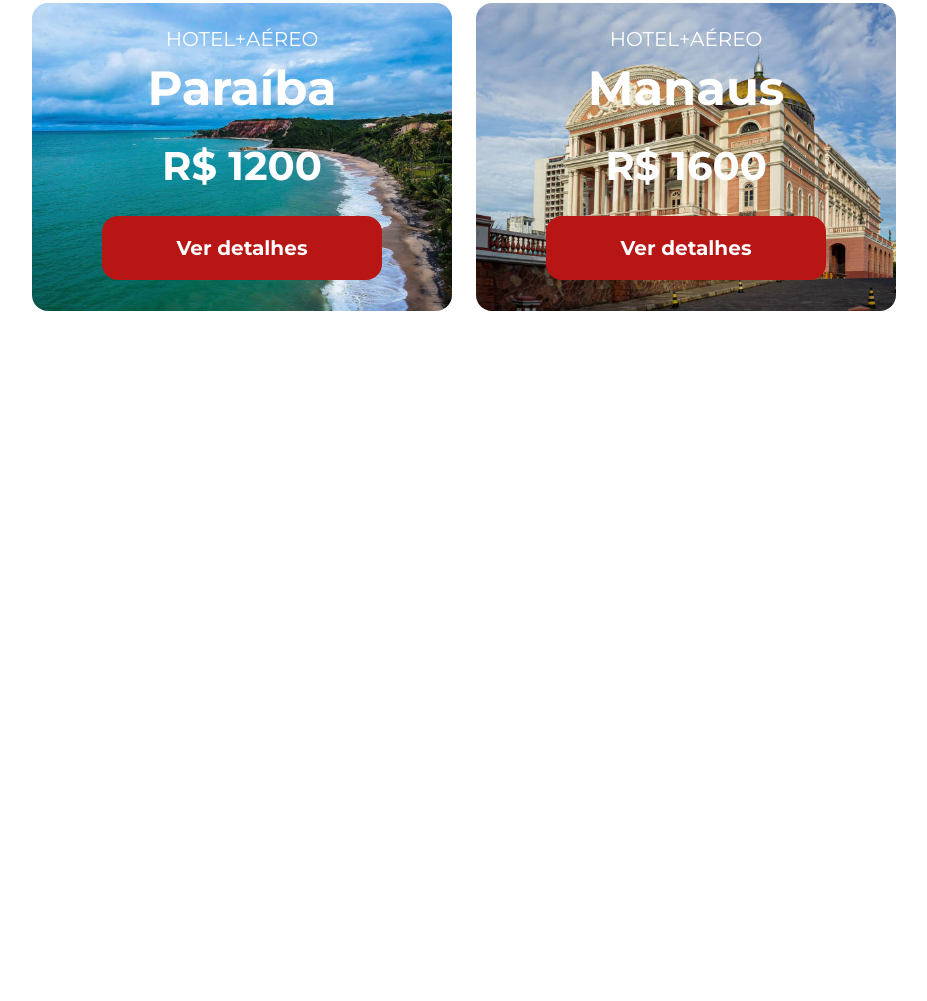
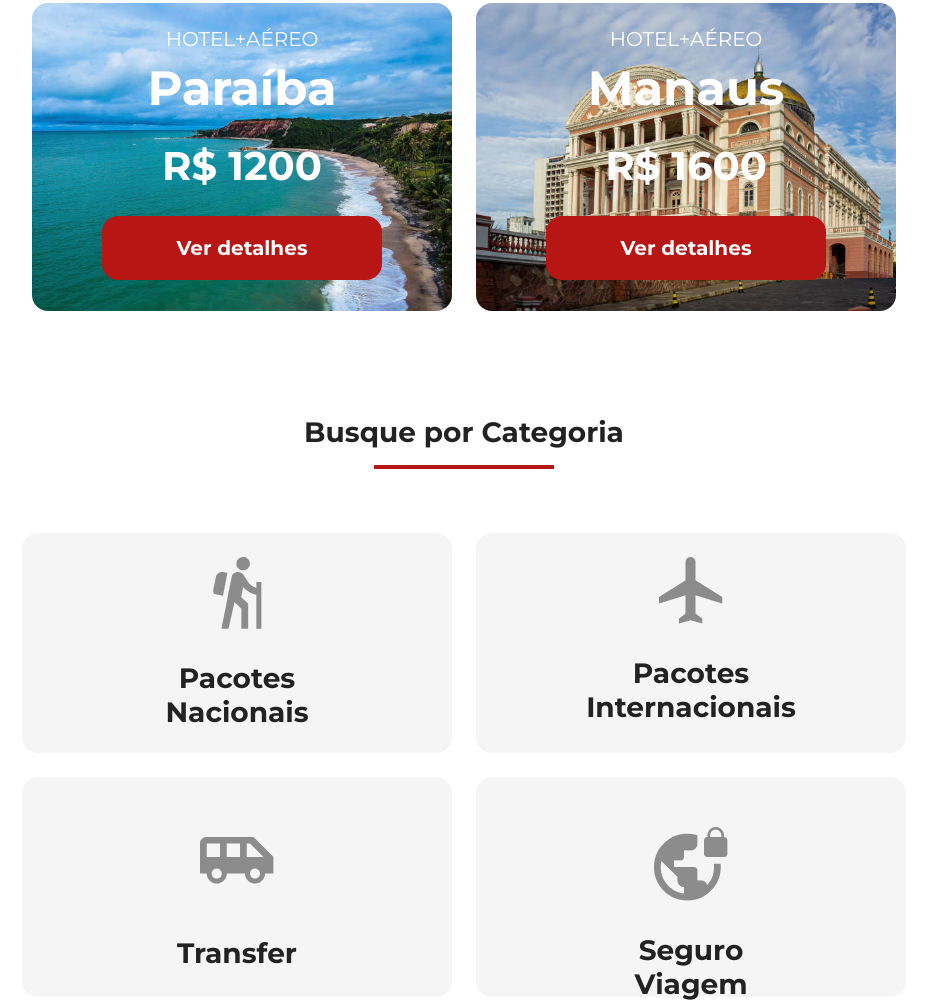
Before and after one commit to JaquelineSSouz/jornada-viagens, a plain HTML site: page index.html in a window 1280 px wide. Shown: the part 1543-2544 px from the top of the page, without its empty margins (176-1103 px from the left). Before the commit the page ends 1854 px from the top, so only its background shows below. Drawn offline with Linux system fonts and the light colour scheme.

Commit message:
Criando sessao categorias

```diff
--- /dev/null
+++ b/css/categories.css
@@ -0,0 +1,58 @@
+.categories .section-title {
+  width: 312px;
+  margin: 0 auto;
+}
+.categories-cards {
+  display: flex;
+  flex-direction: column;
+  align-items: center;
+  gap: 24px;
+  margin-top: 64px;
+}
+
+.categories-cards a.card {
+  width: 312px;
+  height: 220px;
+  background-color: var(--background-secondary-color);
+  text-align: center;
+  border-radius: 16px;
+  padding: 24px;
+  box-sizing: border-box;
+  text-decoration: none;
+  color: var(--text-primary-color);
+}
+
+.categories-cards .card h3 {
+  font-size: 28px;
+  font-weight: var(--title-weight);
+}
+/*trick*/
+.categories-cards .card.single-line {
+  padding-top: 50px;
+}
+.categories-cards .card.single-line.transfer img {
+  margin: 10px 0 20px;
+}
+
+@media screen and (min-width: 768px) {
+  .categories .section-title {
+    width: 100%;
+  }
+  .categories-cards {
+    flex-direction: row;
+    flex-wrap: wrap;
+    justify-content: center;
+  }
+}
+
+@media screen and (min-width: 1024px) {
+  .categories-cards a.card {
+    width: 430px;
+  }
+}
+
+@media screen and (min-width: 1440px) {
+  .categories-cards a.card {
+    width: 280px;
+  }
+}
--- a/css/offers.css
+++ b/css/offers.css
@@ -1,11 +1,14 @@
-.offers-cards{
+.offers {
+  margin-bottom: 104px;
+}
+.offers-cards {
   display: flex;
   flex-direction: column;
   align-items: center;
   gap: 24px;
 }
 
-.card {
+.offers-cards .card {
   color: var(--text-secondary-color);
   background-color: black;
   width: 312px;
@@ -15,7 +18,7 @@
   border-radius: 16px;
   text-align: center;
 }
-.card header {
+.offers-cards .card header {
   display: block;
   background-color: transparent;
   position: static;
@@ -23,18 +26,18 @@
   margin-bottom: 24px;
 }
 
-.card header p {
+.offers-cards .card header p {
   font-size: 20px;
   font-weight: var(--text-weight);
 }
 
-.card header h3 {
+.offers-cards .card header h3 {
   font-size: 40px;
   font-weight: var(--title-weight);
   margin: 8px 0 0;
 }
 
-.card header span {
+.offers-cards .card header span {
   font-size: 32px;
   margin-top: 24px;
   display: inline-block;
@@ -61,7 +64,7 @@
 }
 
 @media screen and (min-width: 768px) {
-  .offers-cards{
+  .offers-cards {
     flex-direction: row;
     flex-wrap: wrap;
     justify-content: center;
@@ -69,22 +72,22 @@
 }
 
 @media screen and (min-width: 1024px) {
-  .card {
+  .offers-cards .card {
     width: 420px;
     height: 308px;
   }
 
-  .card header h3 {
+  .offers-cards .card header h3 {
     font-size: 48px;
   }
 
-  .card header span {
+  .offers-cards .card header span {
     font-size: 40px;
   }
 }
 
 @media screen and (min-width: 1440px) {
-  .card {
+  .offers-cards .card {
     width: 588px;
   }
 }
--- a/css/style.css
+++ b/css/style.css
@@ -2,3 +2,4 @@
 @import url(header.css);
 @import url(hero.css);
 @import url(offers.css);
+@import url(categories.css);
--- a/index.html
+++ b/index.html
@@ -111,11 +111,73 @@
         </article>
       </div>
     </section>
-    <!-- <section class="categories">
+    <section class="categories">
       <div class="section-title">
-        <h2>Busque por categoria</h2>
+        <h2>Busque por Categoria</h2>
         <hr />
       </div>
-    </section> -->
+      <div class="categories-cards">
+        <a
+          class="card"
+          href="#"
+          target="_blank"
+          title="Busque pela categoria Pacotes Nacionais"
+        >
+          <img
+            src="img/pacotes-nacionais.png"
+            alt="ícone cinza representado por uma pessoa fazendo tracking"
+          />
+          <h3>
+            Pacotes <br />
+            Nacionais
+          </h3>
+        </a>
+
+        <a
+          class="card"
+          href="#"
+          target="_blank"
+          title="Busque pela categoria Pacotes Internacionais"
+        >
+          <img
+            src="img/pacotes-interacionais.png"
+            alt="ícone cinza representado por um avião"
+          />
+          <h3>
+            Pacotes <br />
+            Internacionais
+          </h3>
+        </a>
+
+        <a
+          class="card single-line transfer"
+          href="#"
+          target="_blank"
+          title="Busque pela categoria Transfer"
+        >
+          <img
+            src="img/transfer.png"
+            alt="ícone cinza representado por um ônibus"
+          />
+          <h3>Transfer <br /></h3>
+        </a>
+
+        <a
+          class="card single-line"
+          href="#"
+          target="_blank"
+          title="Busque pela categoria Seguro de Viagem"
+        >
+          <img
+            src="img/seguro-viagem.png"
+            alt="ícone cinza representado pelo mundo como um planeta com um cadeado "
+          />
+          <h3>
+            Seguro <br />
+            Viagem
+          </h3>
+        </a>
+      </div>
+    </section>
   </body>
 </html>
```
Also changed, not shown: img/pacotes-interacionais.png (added), img/pacotes-nacionais.png (added), img/seguro-viagem.png (added), img/transfer.png (added).
